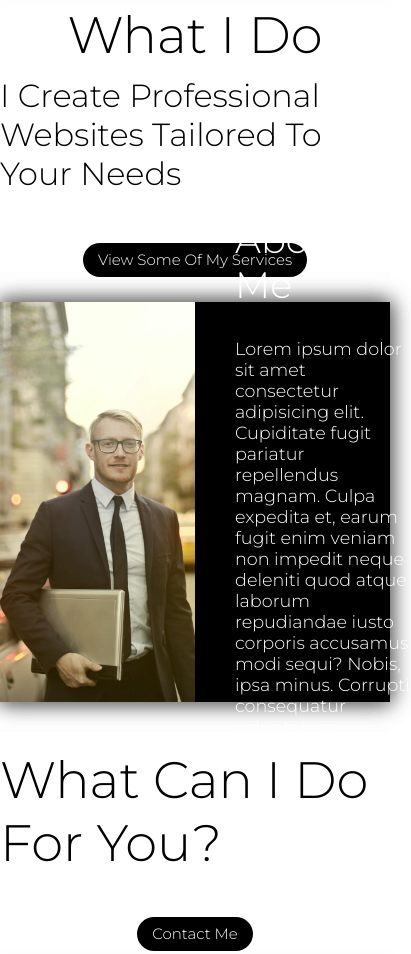
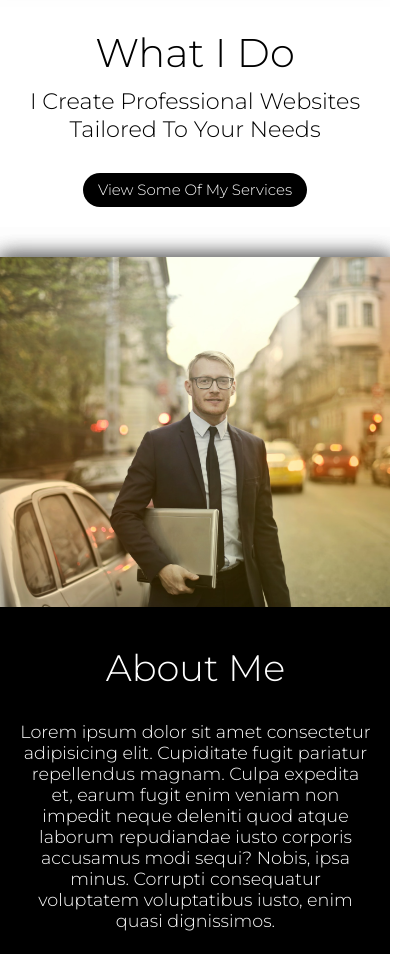
Before and after one commit to BrenoBrasilFR/RobertSmithPortfolio, a plain HTML site: page index.html in a window 390 px wide. Shown: the part 867-1821 px from the top of the page, 411 px wide, since content can reach past the window. Drawn offline with Linux system fonts and the light colour scheme.

Commit message:
Responsive Design Finished

```diff
--- a/css/style.css
+++ b/css/style.css
@@ -460,6 +460,7 @@ form > input:hover {
 }
 
 /* MEDIA */
+/* Header */
 @media (max-width: 736px) {
   #header {
     background: black;
@@ -514,4 +515,60 @@ form > input:hover {
     transition-duration: 0.5s;
     transition-property: border-bottom, color;
   }
+
+  /* Showcase */
+  #showcase-text h1 {
+    font-size: 2.7rem;
+  }
+
+  #showcase-text p {
+    font-size: 1.3rem;
+    margin: 20px 20px 0px;
+  }
+
+  /* What i do */
+  #what-i-do {
+    height: 280px;
+  }
+
+  #what-i-do h2 {
+    font-size: 2.5rem;
+  }
+
+  #what-i-do p {
+    font-size: 1.4rem;
+    text-align: center;
+    margin: 10px 20px 30px;
+  }
+
+  /* About */
+  #about {
+    display: flex;
+    flex-direction: column-reverse;
+    height: 700px;
+  }
+
+  #about-me-text {
+    width: 100%;
+    text-align: center;
+  }
+
+  #about-me-image {
+    width: 100%;
+  }
+
+  #about-me-wrap {
+    margin: 0 20px;
+  }
+
+  #about-me-text {
+
+  }
+
+  /* Contact */
+  #contact h2 {
+    font-size: 2.5rem;
+    text-align: center;
+    margin: 20px 0px 30px;
+  }
 }
```
